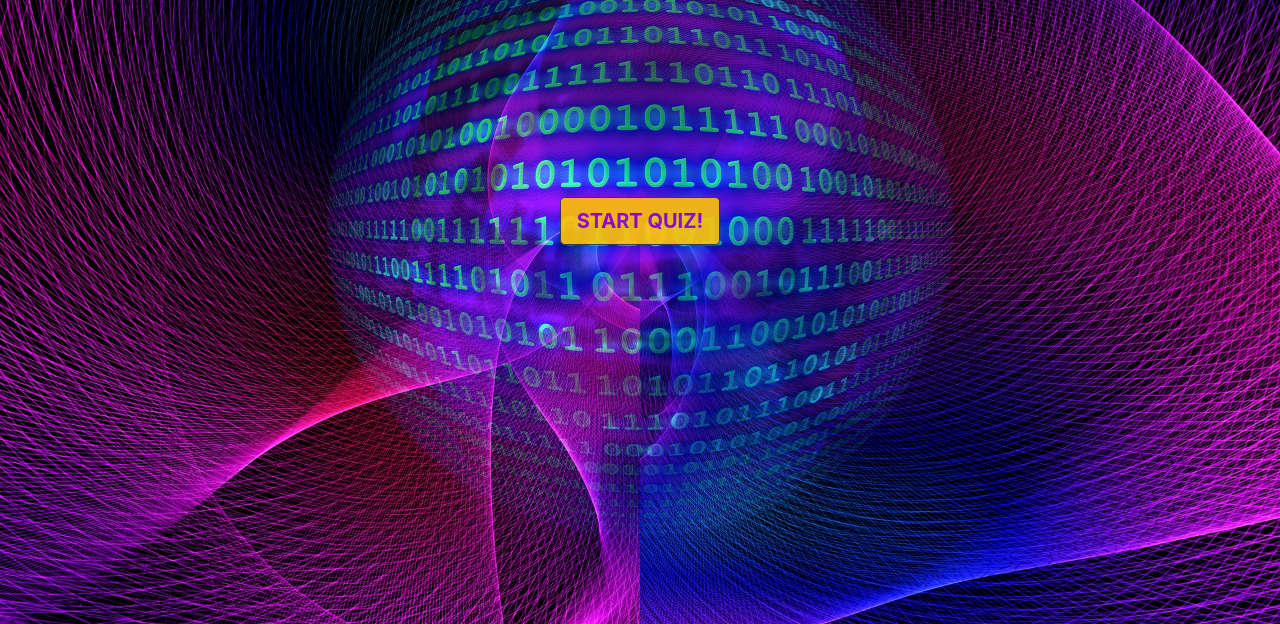
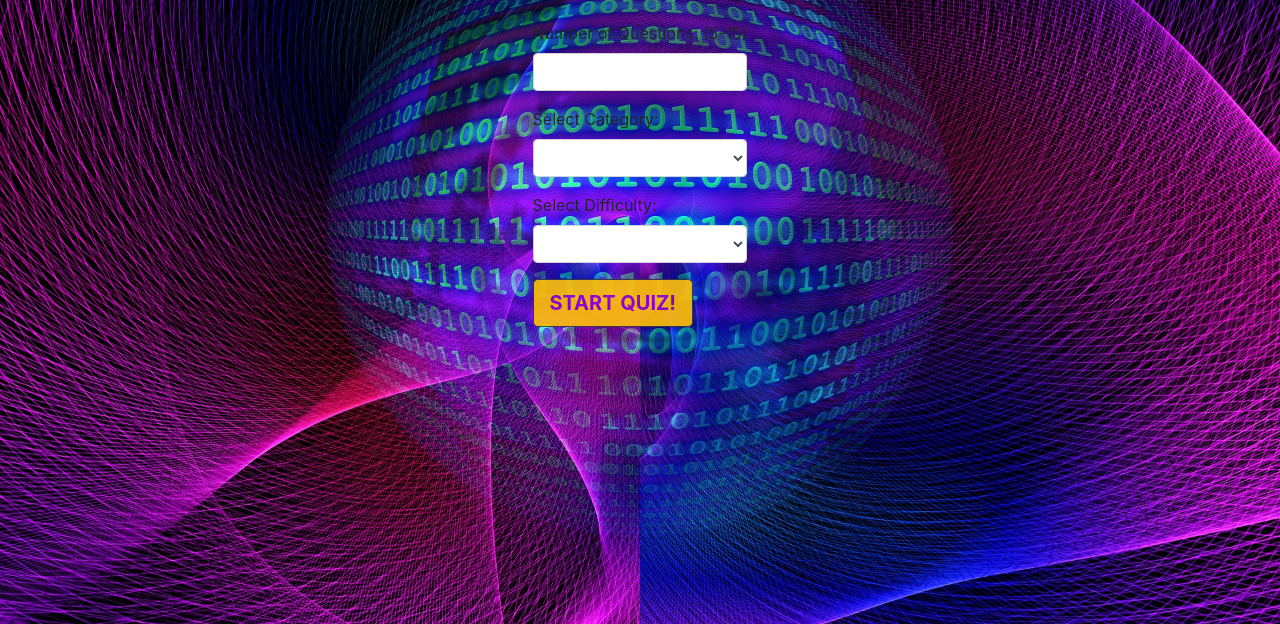
Before and after one commit to jpanakkal22/code_quiz, a plain HTML site: page index.html in a window 1280 px wide. Shown: the part 176-800 px from the top of the page. Drawn offline with nearby package versions, Linux system fonts and the light colour scheme; no server answers; a web font is replaced by a local one.

Commit message:
add bootstrap form and modified input and selects

```diff
--- a/index.html
+++ b/index.html
@@ -52,9 +52,36 @@
                 <h1>CODE QUIZ</h1>
             </div>
         </div>
-        <div class="row d-flex justify-content-center" id="mainRow">
+        <div class="row d-flex justify-content-center pt-4">
             <div class="column-xs-12">
-                <button type="button" class="btn btn-warning btn-lg btn-outline-dark" id="startButton">START QUIZ!</button>
+                <form>
+                    <div class="form-group">
+                      <label for="FormControlInput1">Number of Questions: (5-15)</label>
+                      <input type="number" min="5" max="15" class="form-control" id="FormControlInput1" required>
+                    </div>
+                    <div class="form-group">
+                      <label for="FormControlSelect1">Select Category:</label>
+                      <select class="form-control" id="FormControlSelect1" required>
+                        <option selected disabled value=""></option>
+                        <option>Computer Science</option>
+                        <option>Sports</option>
+                        <option>Geography</option>
+                        <option>History</option>
+                        <option>Celebrities</option>
+                      </select>
+                    </div>
+                    <div class="form-group">
+                      <label for="FormControlSelect2">Select Difficulty:</label>
+                      <select class="form-control" id="FormControlSelect2" required>
+                        <option selected disabled value=""></option>
+                        <option>Easy</option>
+                        <option>Medium</option>
+                        <option>Hard</option>
+                      </select>
+                    </div>
+                    <button type="submit" class="btn btn-warning btn-lg btn-outline-dark" id="startButton">START QUIZ!</button>
+
+                </form>
             </div>
         </div>
     </div>
```
